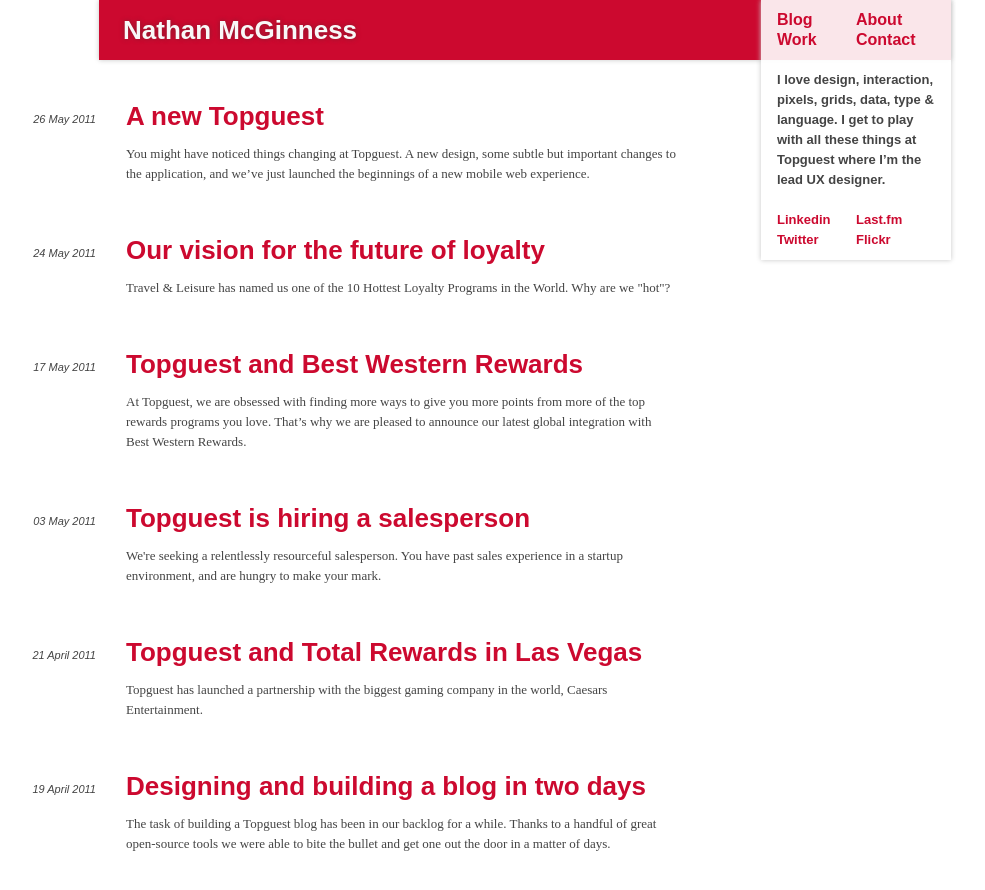
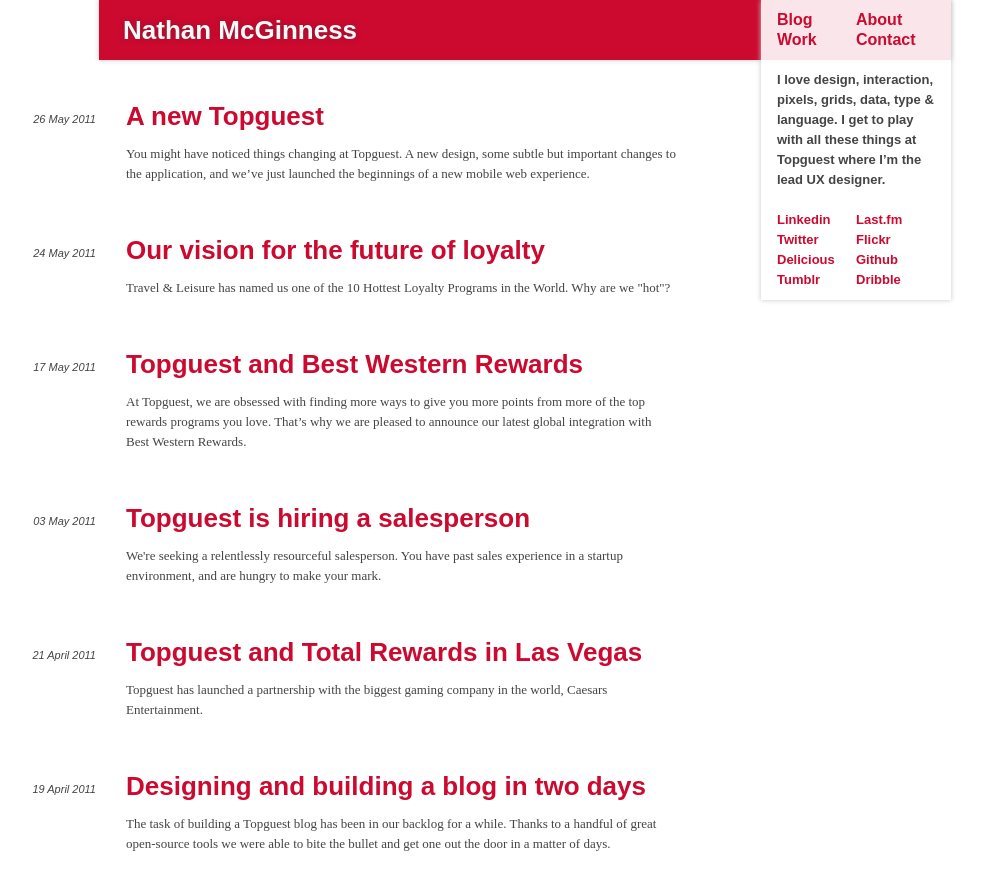
Before and after one commit to njmcgee/njmcgee.github.com, a Jekyll site: the page built from index.html, in a window 1280 px wide and 900 px high. Shown: the top 890 px of the window, without its empty margins (164-1149 px from the left). Built offline with Jekyll 4.4.1, drawn with Linux system fonts in a browser that asks for light colours; nearby versions of some CDN libraries; Markdown is read by kramdown in place of the engine named in the settings.

Commit message:
updated links

```diff
--- a/_layouts/default.html
+++ b/_layouts/default.html
@@ -38,10 +38,14 @@
       		<p>I love design, interaction, pixels, grids, data, type &amp; language. I get to play with all these things at Topguest where I&rsquo;m the lead UX designer.</p>
       		<nav id="elsewhere">
       		  <ul>
-    		      <li><a href="#">Linkedin</a></li>
-    		      <li><a href="#">Last.fm</a></li>
-    		      <li><a href="#">Twitter</a></li>
-    		      <li><a href="#">Flickr</a></li>
+    		      <li><a href="http://www.linkedin.com/pub/nathan-mcginness/3/b2a/800">Linkedin</a></li>
+    		      <li><a href="http://www.last.fm/user/njmcgee">Last.fm</a></li>
+    		      <li><a href="https://twitter.com/#!/njmcgee">Twitter</a></li>
+    		      <li><a href="http://www.flickr.com/photos/njmcgee/">Flickr</a></li>
+    		      <li><a href="http://www.delicious.com/njmcgee">Delicious</a></li>
+    		      <li><a href="https://github.com/njmcgee">Github</a></li>
+    		      <li><a href="http://njmcgee.tumblr.com">Tumblr</a></li>
+    		      <li><a href="http://dribbble.com/njmcgee">Dribble</a></li>
       		  </ul>
       		</nav>
     		</div>
```
Also changed, not shown: 10 other files.
